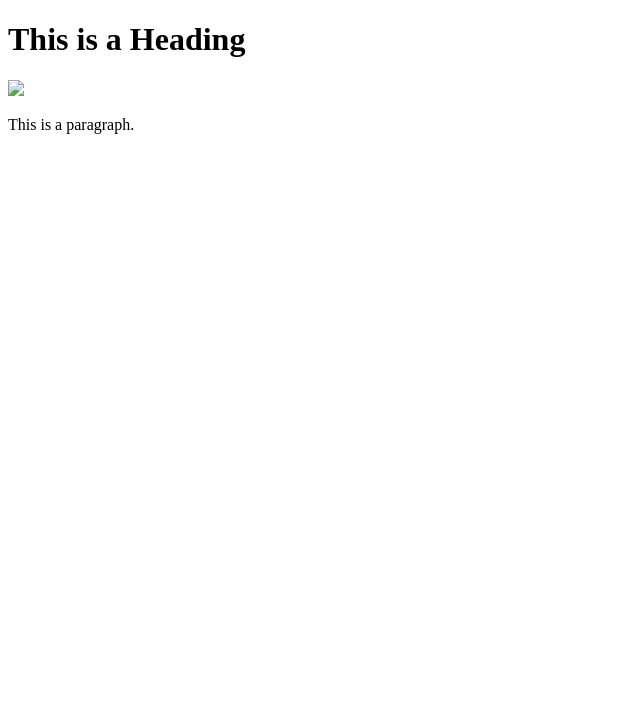
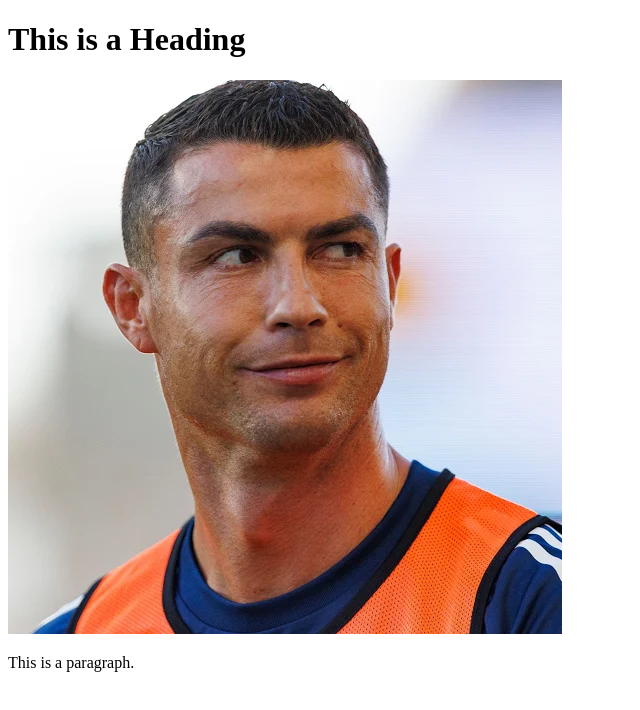
Before and after one commit to mendigueteguzmanalexander-bit/MENDIGUETE-GUZMAN-IV-CICLO, a plain HTML site: page index.html in a window 1280 px wide. Shown: the whole page, without its empty margins (0-640 px from the left). Drawn offline with Linux system fonts and the light colour scheme.

Commit message:
Update index.html

```diff
--- a/index.html
+++ b/index.html
@@ -6,7 +6,7 @@
 <body>
 
 <h1>This is a Heading</h1>
-<img src="imagen/imagen-con-licencia.webp">
+<img src="imagen/licensed-image.webp">
 <p>This is a paragraph.</p>
 
 </body>
```
